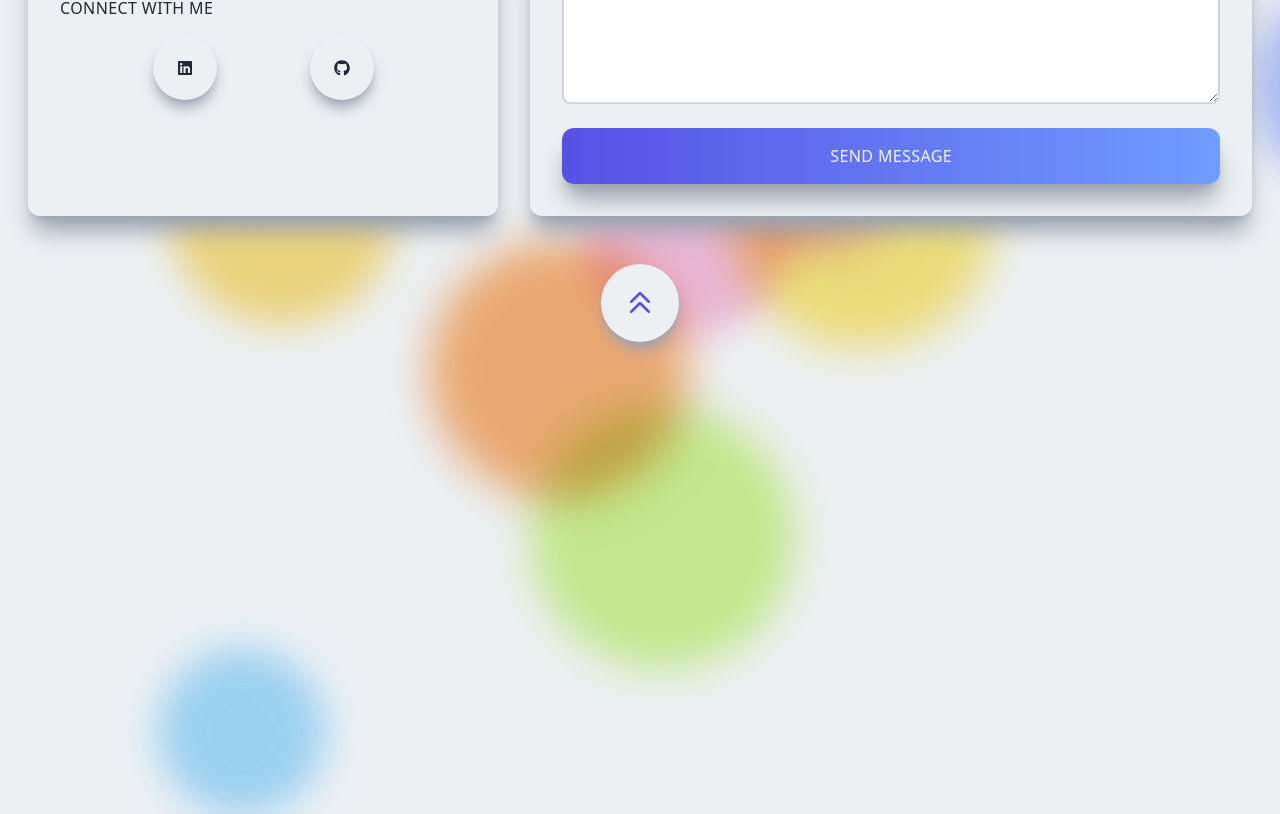
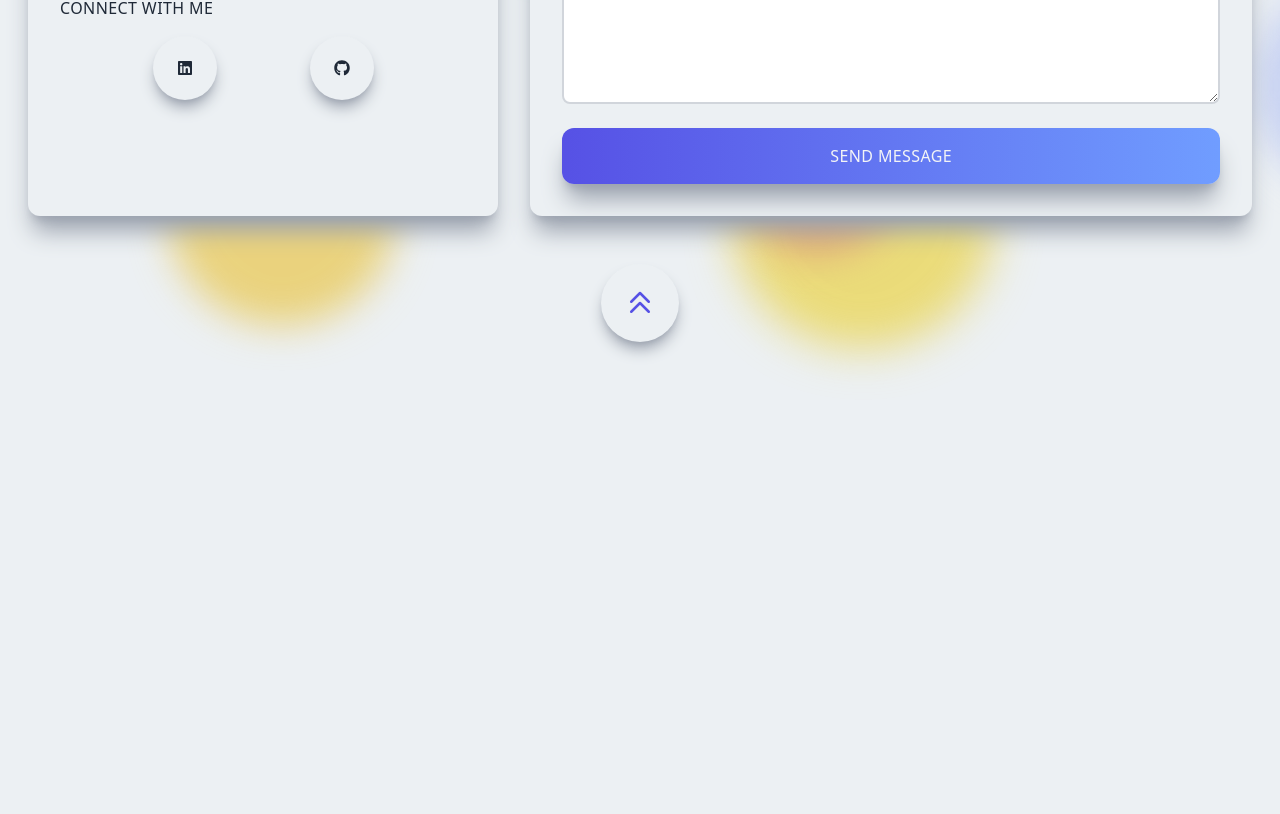
Before and after one commit to grace5829/portfolio2023, a Next.js app: page / in a window 1280 px wide. Shown: the part 4096-4910 px from the top of the page. After the commit the page ends 4550 px from the top, so only its background shows below. Built offline with nearby package versions, Linux system fonts and the light colour scheme; a web font is replaced by a local one.

Commit message:
removed some backgound balls

```diff
--- a/components/BackgroundBalls.jsx
+++ b/components/BackgroundBalls.jsx
@@ -66,20 +66,10 @@ const BackgroundBalls = () => {
     <div className="absolute top-[490%] left-[20%] w-52 h-52 bg-green-300 rounded-full mix-blend-multiply filter blur-xl opacity-70 animate-blob1b "></div>
     <div className="absolute top-[500%] right-[20%] w-22 h-22 bg-teal-200 rounded-full mix-blend-multiply filter blur-xl opacity-70 animate-blob3a "></div>
     <div className="absolute top-[510%] left-[80%] w-72 h-72 bg-indigo-200 rounded-full mix-blend-multiply filter blur-xl opacity-70 animate-blob1b "></div>
-    <div className="absolute top-[580%] -left-4 w-52 h-52 bg-sky-200 rounded-full mix-blend-multiply filter blur-xl opacity-70 animate-blob1a "></div>
 
     <div className="absolute top-[510%] -left-4 w-72 h-72 bg-amber-300 rounded-full mix-blend-multiply filter blur-xl opacity-70 animate-blob1a "></div>
-    <div className="absolute top-[550%] left-10 w-32 h-32 bg-purple-300 rounded-full mix-blend-multiply filter blur-xl opacity-70 animate-blob4b "></div>
-    <div className="absolute top-[570%] left-[20%] w-62 h-62 bg-pink-200 rounded-full mix-blend-multiply filter blur-xl opacity-70 animate-blob4b "></div>
     <div className="absolute top-[540%] right-6  w-72 h-72 bg-yellow-300 rounded-full mix-blend-multiply filter blur-xl opacity-70 animate-blob2b "></div>
-    <div className="absolute top-[580%] left-[60%] w-72 h-72 bg-lime-300 rounded-full mix-blend-multiply filter blur-xl opacity-70 animate-blob2b "></div>
     <div className="absolute top-[510%] right-[40%] w-52 h-52 bg-fuchsia-300 rounded-full mix-blend-multiply  filter blur-xl opacity-70 animate-blob1a"></div>
-    <div className="absolute top-[550%] left-80 w-72 h-72 bg-pink-300 rounded-full mix-blend-multiply filter blur-xl opacity-70 animate-blob3a"></div>
-    <div className="absolute top-[570%] left-80 w-72 h-72 bg-orange-400 rounded-full mix-blend-multiply filter blur-xl opacity-70 animate-blob4b "></div>
-    <div className="absolute top-[490%] left-[40%] w-52 h-52 bg-green-300 rounded-full mix-blend-multiply filter blur-xl opacity-70 animate-blob1b "></div>
-    <div className="absolute top-[500%] right-[20%] w-22 h-22 bg-teal-200 rounded-full mix-blend-multiply filter blur-xl opacity-70 animate-blob3a "></div>
-    <div className="absolute top-[510%] left-[80%] w-72 h-72 bg-indigo-200 rounded-full mix-blend-multiply filter blur-xl opacity-70 animate-blob1b "></div>
-    <div className="absolute top-[580%] -left-4 w-52 h-52 bg-sky-200 rounded-full mix-blend-multiply filter blur-xl opacity-70 animate-blob1a "></div>
 
 
     </div>
```
